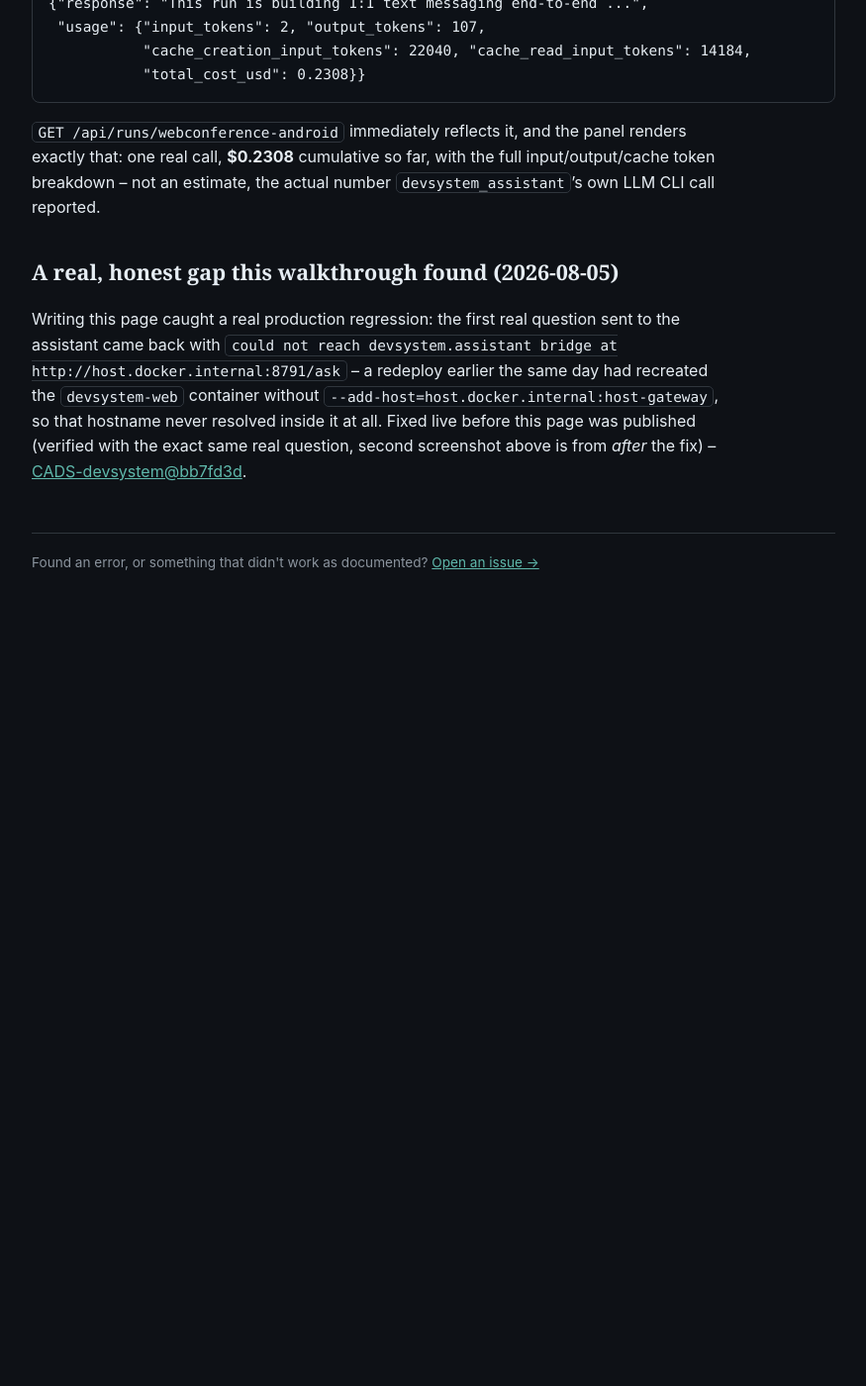
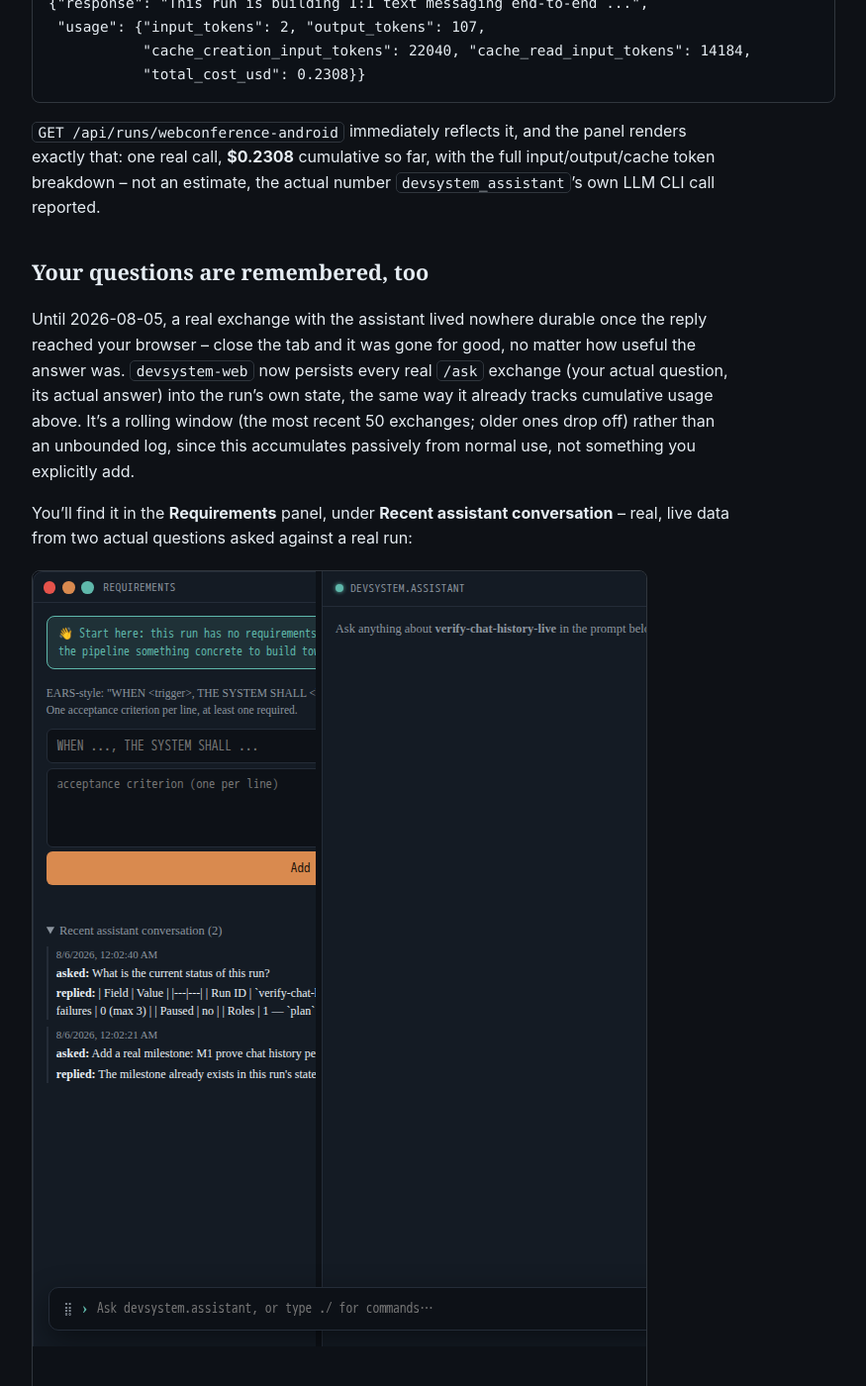
Before and after one commit to scimbe/CADS-devsystem-docs, a Jekyll site: the page built from _how-to/ask-the-assistant.md, in a window 1280 px wide and 1400 px high, scrolled down 2480 px. Shown: the whole window at 99% size, without its empty margins (322-1197 px from the left). Built offline with Jekyll 4.4.1, drawn with Linux system fonts in a browser that asks for light colours; before the commit the page ends 3124 px from its top, so only the background shows below that; some of the changed text lies outside the part shown.

Commit message:
how-to: document real chat-history persistence and surfacing
Real, current gap: CADS-devsystem@b124cd9 (persistence) and @78521b2
(GUI surfacing) shipped a real feature -- every /ask exchange now
survives closing the tab -- with zero docs coverage anywhere.

Added to this page since it already owns the assistant-interaction
story. Honestly scoped, matching the source's own real limitation:
this is run-level "recent conversation", not per-requirement
attribution -- a ChatExchange has no field linking it to one specific
requirement, and forcing that link would risk showing a wrong
decision basis. Pointed readers at the real per-requirement mechanism
that does exist (the existing "decision basis" section, iteration
history only) instead of overclaiming.

Screenshot is real, not staged: captured live via
CADS-devsystem/scripts/simulated-user.sh against the exact run used
to verify the feature this same firing -- two genuine exchanges, real
timestamps, real text.

Hermetic Jekyll build confirmed green.

```diff
--- a/_how-to/ask-the-assistant.md
+++ b/_how-to/ask-the-assistant.md
@@ -64,6 +64,30 @@ $ curl -X POST .../api/runs/webconference-android/assistant \
 one real call, **$0.2308** cumulative so far, with the full input/output/cache token breakdown --
 not an estimate, the actual number `devsystem_assistant`'s own LLM CLI call reported.
 
+## Your questions are remembered, too
+
+Until 2026-08-05, a real exchange with the assistant lived nowhere durable once the reply reached
+your browser -- close the tab and it was gone for good, no matter how useful the answer was.
+`devsystem-web` now persists every real `/ask` exchange (your actual question, its actual answer)
+into the run's own state, the same way it already tracks cumulative usage above. It's a rolling
+window (the most recent 50 exchanges; older ones drop off) rather than an unbounded log, since this
+accumulates passively from normal use, not something you explicitly add.
+
+You'll find it in the **Requirements** panel, under **Recent assistant conversation** -- real,
+live data from two actual questions asked against a real run:
+
+<figure>
+<img src="{{ '/assets/img/howto-ask-assistant/03-chat-history.png' | relative_url }}" alt="The Requirements panel's 'Recent assistant conversation' section, showing two real exchanges with timestamps, the real question asked, and the real answer given, most recent first">
+<figcaption>Most recent first -- the order you actually want when checking "what did I just ask".</figcaption>
+</figure>
+
+**Honest scope**: this shows recent conversation for the *run*, not a specific requirement. A real
+chat exchange has no field linking it to one particular requirement, and attaching one reliably
+would mean either a fragile guess (matching text) or a deeper change to how requirements track their
+own history -- either risks showing you the *wrong* decision basis, which is worse than showing none.
+If you want the real decision basis for one specific requirement, that's the "decision basis"
+section already inside each requirement's own card -- iteration history, not chat.
+
 ## A real, honest gap this walkthrough found (2026-08-05)
 
 Writing this page caught a real production regression: the first real question sent to the
```
Also changed, not shown: assets/img/howto-ask-assistant/03-chat-history.png (added).
